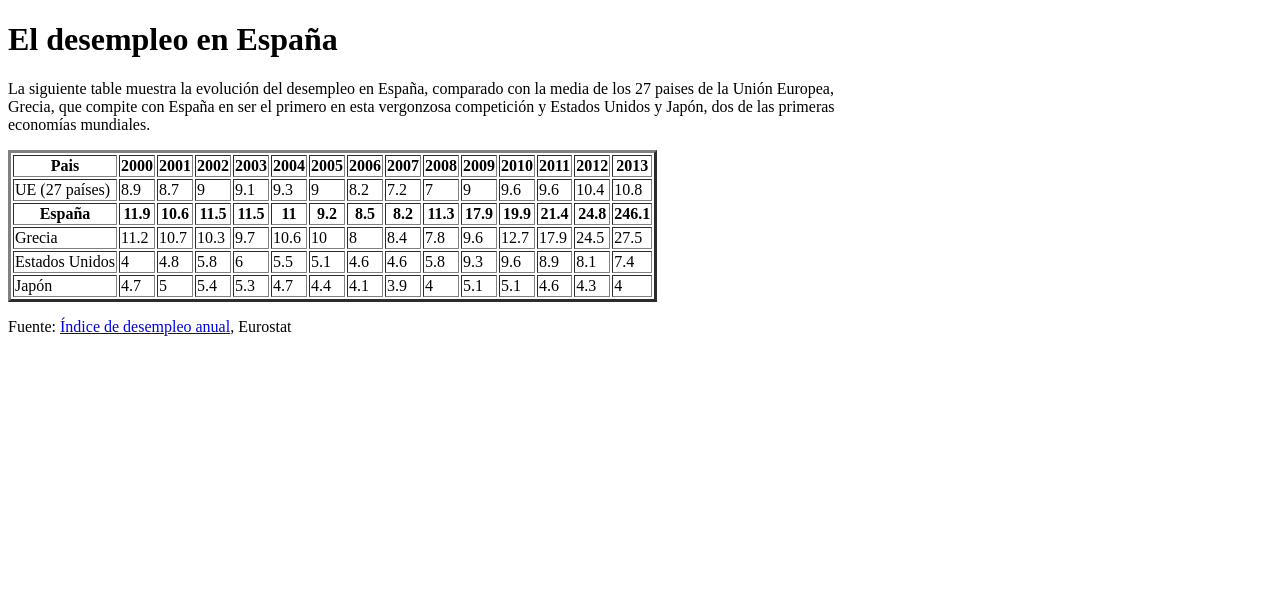
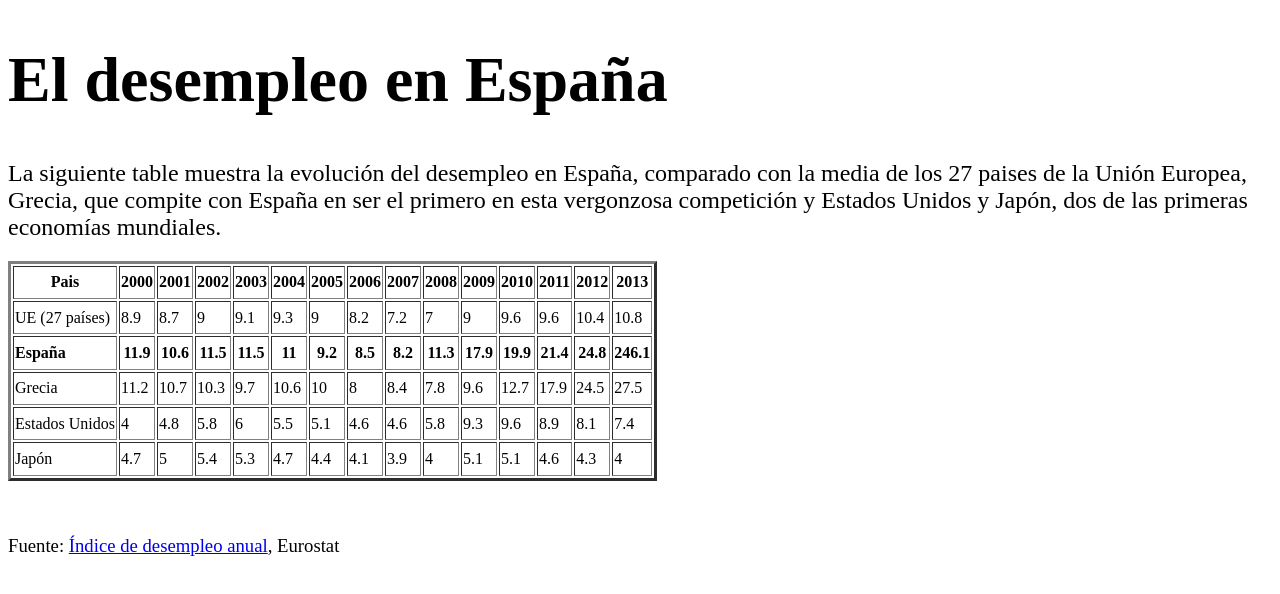
Before and after one commit to AnastasiaKosovets/RETO19, a plain HTML site: page index.html in a window 1280 px wide. Drawn offline with Linux system fonts and the light colour scheme.

Commit message:
corregido código html + estilo css

```diff
--- a/css/styles.css
+++ b/css/styles.css
@@ -0,0 +1,15 @@
+h1 {
+    font-size: 4em;
+}
+
+h2, h3 {
+    font-weight: normal;
+}
+
+.content {
+    height: 220px;
+}
+
+.country {
+    text-align: left;
+}
--- a/index.html
+++ b/index.html
@@ -5,17 +5,18 @@
     <meta http-equiv="X-UA-Compatible" content="IE=edge" />
     <meta name="viewport" content="width=device-width, initial-scale=1.0" />
     <title>RETO19</title>
+    <link rel="stylesheet" href="css/styles.css">
   </head>
   <body>
-    <div>
+
       <h1>El desempleo en España</h1>
-      <p>
+      <p1><h2>
         La siguiente table muestra la evolución del desempleo en España,
         comparado con la media de los 27 paises de la Unión Europea, <br> Grecia, que
         compite con España en ser el primero en esta vergonzosa competición y
         Estados Unidos y Japón, dos de las primeras <br> economías mundiales.
+      </h2>
       </p>
-      <div>
         <table class="content" border="3">
             <thead>
                 <tr>
@@ -53,7 +54,7 @@
                     <td>10.8</td>
                 </tr>
                 <tr>
-                    <th>España</th>
+                    <th class="country">España</th>
                     <th>11.9</th>
                     <th>10.6</th>
                     <th>11.5</th>
@@ -122,13 +123,12 @@
                 </tr>
             </thead>
         </table>
-
-      </div>
-    </div>
-    <div>
-        <p>
-            Fuente: <a href="indice.html" target="_self">Índice de desempleo anual</a>, Eurostat
-        </p>
-    </div>
+        <br>
+        <br>
+        <h3>
+            <p>
+                Fuente: <a href="indice.html" target="_self">Índice de desempleo anual</a>, Eurostat
+            </p>
+        </h3>
   </body>
 </html>
```
